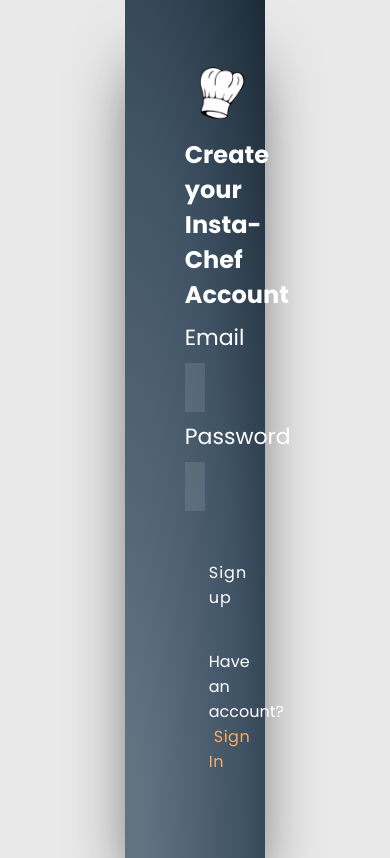
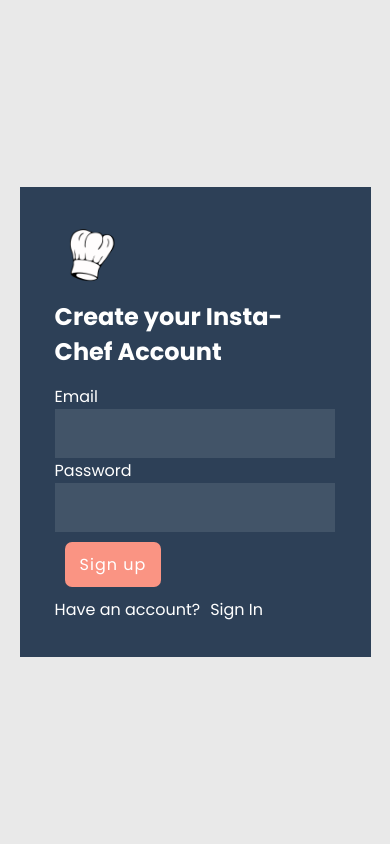
Before and after one commit to pranavs2001/Insta-Chef, a React (Create React App) app: page / in a window 390 px wide. Built offline with nearby package versions, Linux system fonts and the light colour scheme; no server answers.

Commit message:
fixes home page and login page to be usable and look better for mobile users

```diff
--- a/src/Components/SignIn/Login.js
+++ b/src/Components/SignIn/Login.js
@@ -1,5 +1,6 @@
 import React from 'react';
 import logo from '../../img/insta-chef-logo.png'
+import { Button } from 'react-bootstrap'
 
 const Login = (props) => {
 
@@ -19,11 +20,12 @@
 
     <section className="login">
       <div className="loginContainer">
+      {/* <div className="loginContainer"> */}
         <div className="CreateAccountHeader">
           <img className="Insta-Chef-Logo" src={logo} alt="Insta-Chef logo" />
           <h1> Create your Insta-Chef Account </h1>
         </div>
-        <label>
+        <label className="emailLabel">
           Email
         </label>
         <input
@@ -34,7 +36,7 @@
           onChange={(e) => setEmail(e.target.value)}
         />
         <p className="errorMsg"> {emailError} </p>
-        <label> Password </label>
+        <label className="passwordLabel"> Password </label>
         <input
           type="password"
           required
@@ -44,22 +46,31 @@
         <p className="errorMsg">
           {passwordError}
         </p>
-        <div className="btnContainer">
+        {/* <div className="btnContainer"> */}
+        <div>
           {hasAccount ? (
             <>
-              <button className={"LoginButton"}onClick={handleLogin}>Sign In</button>
-              <p>Don't have an account?
+            <Button onClick={handleLogin}> Sign In</Button>
+              {/* <button className={"LoginButton"}onClick={handleLogin}>Sign In</button> */}
+              <p className="accountStatusParagraph">Don't have an account?
+              {/* toggle the state when you click the span*/}
                 <span
-                  onClick={() => setHasAccount(!hasAccount)}> {/* toggle the state when you click the span*/}
+                  onClick={() => setHasAccount(!hasAccount)}
+                  className="loginSpan"
+                >
                   Sign up
                 </span>
               </p>
             </>
           ) : (
             <>
-              <button className={"LoginButton"} onClick={handleSignup}>Sign up</button>
-              <p>Have an account?
-                <span onClick={() => setHasAccount(!hasAccount)}>
+              <Button onClick={handleSignup}> Sign up</Button>
+              {/* <button className={"LoginButton"} onClick={handleSignup}>Sign up</button> */}
+                <p className="accountStatusParagraph"> Have an account?
+                <span
+                  onClick={() => setHasAccount(!hasAccount)}
+                  className="loginSpan"
+                >
                   Sign In
                 </span>
               </p>
--- a/src/Components/SignIn/LoginPage.css
+++ b/src/Components/SignIn/LoginPage.css
@@ -29,6 +29,29 @@
   justify-content: flex-end;
 }
 
+.loginContainer {
+  background: #2D4057;
+  padding: 10%;
+  margin: auto;
+}
+
+.emailLabel {
+  color: white;
+}
+
+.passwordLabel {
+  color: white;
+}
+
+.loginSpan {
+  color: white;
+  margin: 10px;
+}
+
+.accountStatusParagraph {
+  color: white;
+}
+/*
 .login .loginContainer {
   padding: 60px;
   margin: auto;
@@ -42,15 +65,16 @@
     background: radial-gradient(
     ellipse at left bottom,
     /* rgba(28, 42, 54, 0.9) 30% */
-    rgba(98, 114, 129, 1) 10%,
+    /* rgba(98, 114, 129, 1) 10%, */
     /* rgba(70, 112, 150, 1) 0%, */
-    rgba(45, 67, 87, 0.9) 60%,
+    /* rgba(45, 67, 87, 0.9) 60%, */
     /* rgba(70, 112, 150, 0.9) 59%, */
-    rgba(28, 42, 54, 1) 100%
-  );
+    /* rgba(28, 42, 54, 1) 100% */
+  /* ); */
 
-  box-shadow: 0 50px 70px -20px rgba(0, 0, 0, 0.8);
-}
+  /* box-shadow: 0 50px 70px -20px rgba(0, 0, 0, 0.8);
+} */
+*/
 
 .login .loginContainer label {
   color: white;
@@ -103,7 +127,6 @@
 .CreateAccountHeader {
   color: #fff;
   margin-bottom: 5%;
-  float: right;
 }
 
 .Insta-Chef-Logo {
--- a/src/index.css
+++ b/src/index.css
@@ -13,7 +13,7 @@
 }
 
 .box-1 h1 {
-  font-size: 1000%;
+  font-size: 400%;
   line-height: 100%;
   letter-spacing: .25em;
   text-align: center;
@@ -29,6 +29,7 @@
 .box-home{
   background-color: rgb(68, 157, 173);
   padding: 10%;
+  height: 100vh;
 }
 
 .box-home h2{
```
